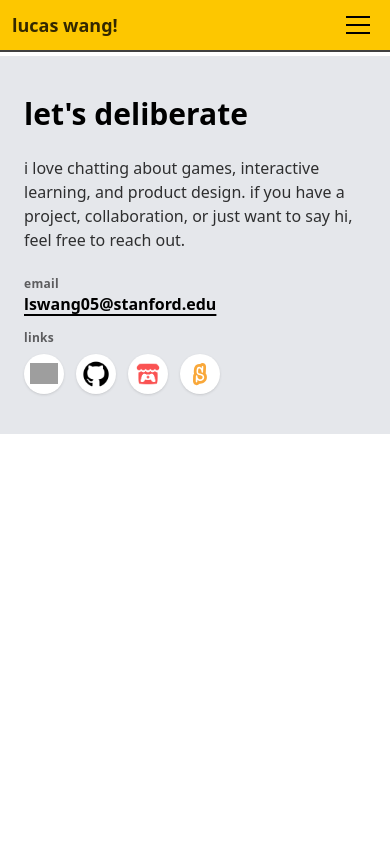
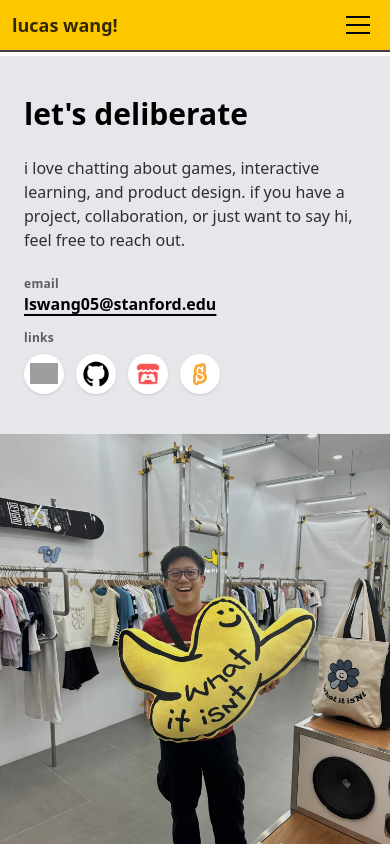
Before and after one commit to LWCoding/lwportfolio-next, a Next.js app: page /contact in a window 390 px wide. Built offline with nearby package versions, Linux system fonts and the light colour scheme; grey boxes are pictures that could not be loaded.

Commit message:
Fixed image rendering issue on mobile

```diff
--- a/src/app/contact/page.tsx
+++ b/src/app/contact/page.tsx
@@ -110,7 +110,7 @@ export default function ContactPage() {
         </section>
 
         {/* right side - image */}
-        <section className="w-full md:w-1/2 relative bg-gray-200">
+        <section className="w-full md:w-1/2 relative bg-gray-200 flex-1 md:h-auto">
           <Image
             src="/images/meinkorea.jpg"
             alt="playful illustration representing creative worlds"
```
